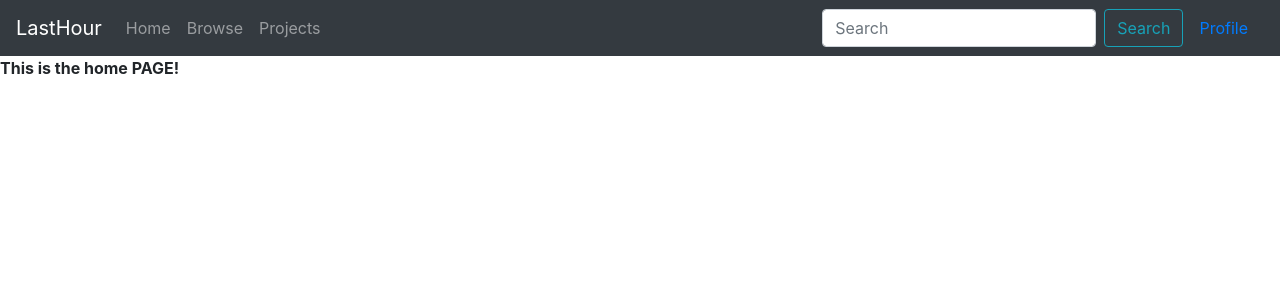
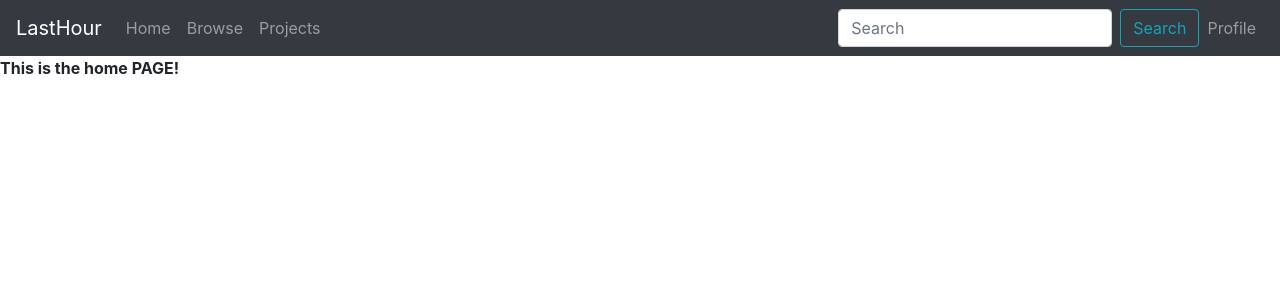
Before and after one commit to PrasanSD/SwampHack, a React (Create React App) app in the folder project-partner-finder/: page / in a window 1280 px wide. Shown: the top 300 px of the page. Built offline with nearby package versions, Linux system fonts and the light colour scheme; no server answers; sample sign-in values are in the browser's storage.

Commit message:
Profile button

```diff
--- a/project-partner-finder/src/Navbar.js
+++ b/project-partner-finder/src/Navbar.js
@@ -6,21 +6,27 @@
   return (
     <>
       <Navbar bg="dark" variant="dark">
-        <Navbar.Brand>
-          LastHour
-        </Navbar.Brand>
+        <Navbar.Brand>LastHour</Navbar.Brand>
         <Nav className="mr-auto">
-          <Nav.Link as={Link} to="/">Home</Nav.Link>
-          <Nav.Link as={Link} to="/browse">Browse</Nav.Link>
-          <Nav.Link as={Link} to="/projects">Projects</Nav.Link>
+          <Nav.Link as={Link} to="/">
+            Home
+          </Nav.Link>
+          <Nav.Link as={Link} to="/browse">
+            Browse
+          </Nav.Link>
+          <Nav.Link as={Link} to="/projects">
+            Projects
+          </Nav.Link>
         </Nav>
         <Form inline>
           <FormControl type="text" placeholder="Search" className="mr-sm-2" />
           <Button variant="outline-info">Search</Button>
         </Form>
-        <Nav.Link as={Link} to="/user">
-          Profile
-        </Nav.Link>
+        <Nav>
+          <Nav.Link as={Link} to="/user">
+            Profile
+          </Nav.Link>
+        </Nav>
       </Navbar>
     </>
   );
```
